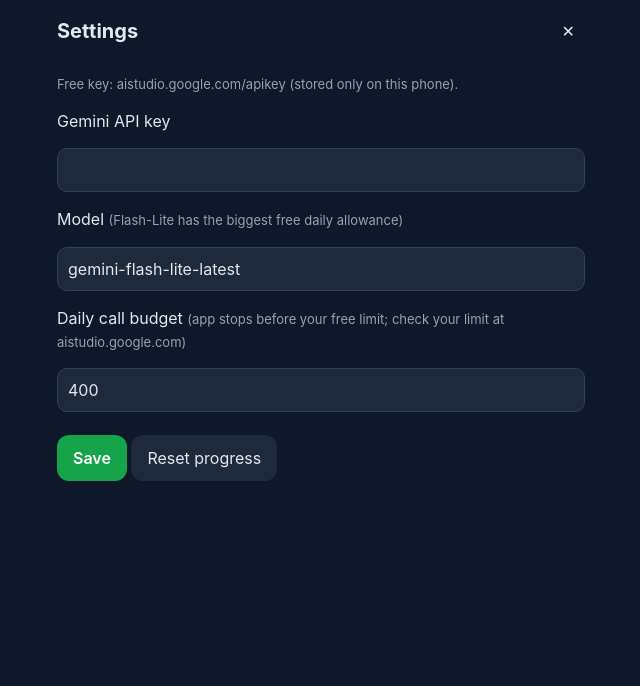
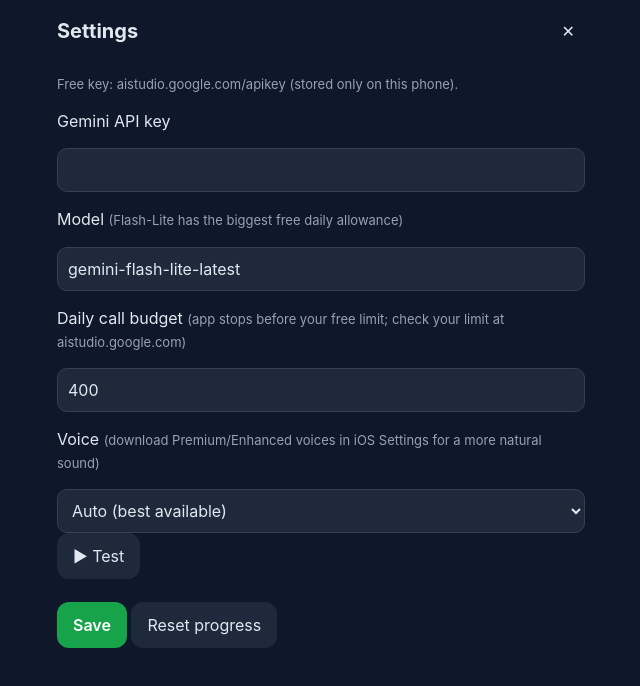
Before and after one commit to MarcelloDaCunha/portugues-tutor, a plain HTML site: page index.html in a window 1280 px wide. Both pictures are taken after a click on the button "⚙️". Shown: the whole page, without its empty margins (319-959 px from the left). Drawn offline with Linux system fonts and the light colour scheme.

Commit message:
Prefer premium/enhanced pt-BR voices; voice picker with test button
Co-Authored-By: Claude Sonnet 5.5 <noreply@anthropic.com>

```diff
--- a/app.js
+++ b/app.js
@@ -15,9 +15,12 @@ const esc = s => String(s ?? '').replace(/[&<>"]/g, c => ({ '&': '&amp;', '<': '
 
 // ---------- speech ----------
 let ptVoice = null;
+// prefer the best installed pt-BR voice: Premium > Enhanced > known good names > anything; or the one chosen in Settings
 function pickVoice() {
-  const vs = speechSynthesis.getVoices();
-  ptVoice = vs.find(v => v.lang === 'pt-BR' && /luciana|felipe|enhanced|premium/i.test(v.name)) || vs.find(v => v.lang === 'pt-BR') || null;
+  const vs = speechSynthesis.getVoices().filter(v => v.lang.replace('_', '-') === 'pt-BR');
+  const chosen = store.get('cfg', {}).voice;
+  const score = v => (/premium/i.test(v.name) ? 3 : /enhanced/i.test(v.name) ? 2 : /luciana|felipe|fernanda/i.test(v.name) ? 1 : 0);
+  ptVoice = vs.find(v => v.name === chosen) || [...vs].sort((a, b) => score(b) - score(a))[0] || null;
 }
 if ('speechSynthesis' in window) { pickVoice(); speechSynthesis.onvoiceschanged = pickVoice; }
 function speak(text, rate = 0.9) {
@@ -90,10 +93,15 @@ function settings() {
     <p>Gemini API key</p><input id="key" type="password" value="${esc(c.key)}" autocomplete="off">
     <p>Model <span class="small">(Flash-Lite has the biggest free daily allowance)</span></p><input id="model" value="${esc(c.model)}">
     <p>Daily call budget <span class="small">(app stops before your free limit; check your limit at aistudio.google.com)</span></p><input id="budget" type="number" value="${c.budget}">
+    <p>Voice <span class="small">(download Premium/Enhanced voices in iOS Settings for a more natural sound)</span></p><select id="voice"><option value="">Auto (best available)</option>${speechSynthesis.getVoices().filter(v => v.lang.replace('_', '-') === 'pt-BR').map(v => `<option ${v.name === c.voice ? 'selected' : ''}>${esc(v.name)}</option>`).join('')}</select> <button id="vtest">▶︎ Test</button>
     <br><br><button class="primary" id="save">Save</button> <button id="reset">Reset progress</button></div>`;
   document.getElementById('back').onclick = home;
+  document.getElementById('vtest').onclick = () => {
+    const v = speechSynthesis.getVoices().find(x => x.name === voice.value); if (v) ptVoice = v; else pickVoice();
+    unlockAudio(); speak('Oi! Tudo bem? Vamos praticar português juntos.');
+  };
   document.getElementById('save').onclick = () => {
-    store.set('cfg', { key: key.value.trim(), model: model.value.trim() || 'gemini-flash-lite-latest', budget: +budget.value || 400 }); home();
+    store.set('cfg', { key: key.value.trim(), model: model.value.trim() || 'gemini-flash-lite-latest', budget: +budget.value || 400, voice: voice.value }); pickVoice(); home();
   };
   document.getElementById('reset').onclick = () => { if (confirm('Reset all progress?')) { store.set('progress', { done: [], notes: [] }); store.set('chats', {}); localStorage.removeItem('active'); home(); } };
 }
--- a/style.css
+++ b/style.css
@@ -21,7 +21,7 @@ button.ghost{background:transparent;padding:6px 10px}
 .mic{width:64px;height:64px;border-radius:50%;background:#16a34a;font-size:26px;padding:0;flex:none}
 .mic.rec{background:#dc2626;animation:p 1s infinite}
 @keyframes p{50%{transform:scale(1.08)}}
-input,textarea{width:100%;font:inherit;background:#1e293b;color:#e2e8f0;border:1px solid #334155;border-radius:10px;padding:10px}
+input,textarea,select{width:100%;font:inherit;background:#1e293b;color:#e2e8f0;border:1px solid #334155;border-radius:10px;padding:10px}
 .bar input{flex:1}
 .prog{height:6px;background:#1e293b;border-radius:3px;margin:0 16px}
 .prog i{display:block;height:100%;background:#16a34a;border-radius:3px}
--- a/sw.js
+++ b/sw.js
@@ -1,4 +1,4 @@
-const CACHE = 'pt-tutor-v9';
+const CACHE = 'pt-tutor-v10';
 const FILES = ['./', 'index.html', 'style.css', 'app.js', 'curriculum.js', 'manifest.json', 'icon-180.png'];
 self.addEventListener('install', e => { e.waitUntil(caches.open(CACHE).then(c => c.addAll(FILES))); self.skipWaiting(); });
 self.addEventListener('activate', e => { e.waitUntil(caches.keys().then(ks => Promise.all(ks.filter(k => k !== CACHE).map(k => caches.delete(k))))); self.clients.claim(); });
```
